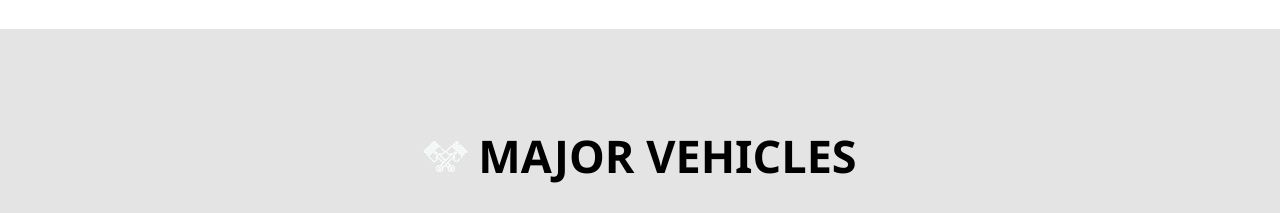
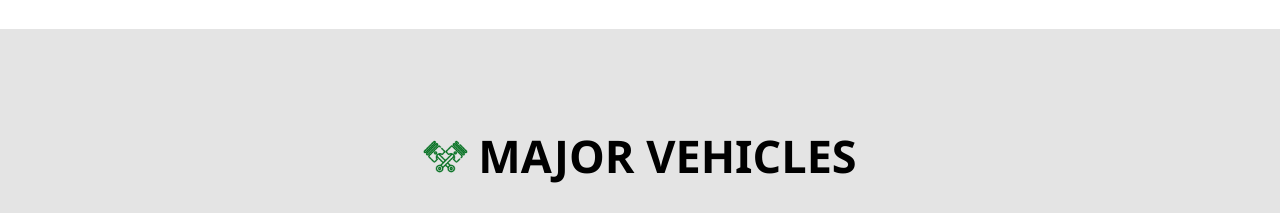
Before and after one commit to Hridoy548/3rd-Buyer-Project--XDtoHTML, a plain HTML site: page index.html in a window 1280 px wide. Shown: the part 2760-2973 px from the top of the page. Drawn offline with nearby package versions, Linux system fonts and the light colour scheme.

Commit message:
final add

```diff
--- a/index.html
+++ b/index.html
@@ -261,7 +261,7 @@
     <div class="our_brand" id="brand">
         <div class="container">
             <div class="brand_content__container">
-                <img src="icon/Web 1920 - 3-image11.png" alt="">
+                <img src="icon/Web 1920 - 3-image112.png" alt="">
                 <h2>MAJOR VEHICLES</h2>
             </div>
             <div class="brad_real__content">
```
Also changed, not shown: icon/Web 1920 - 3-image112.png (added).
